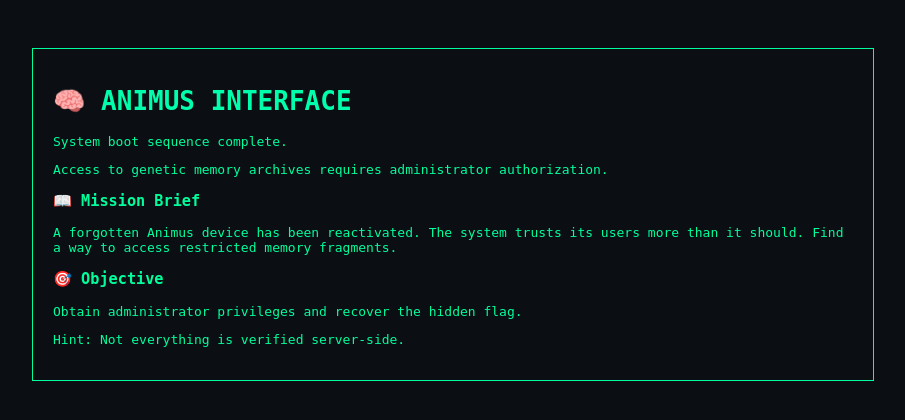
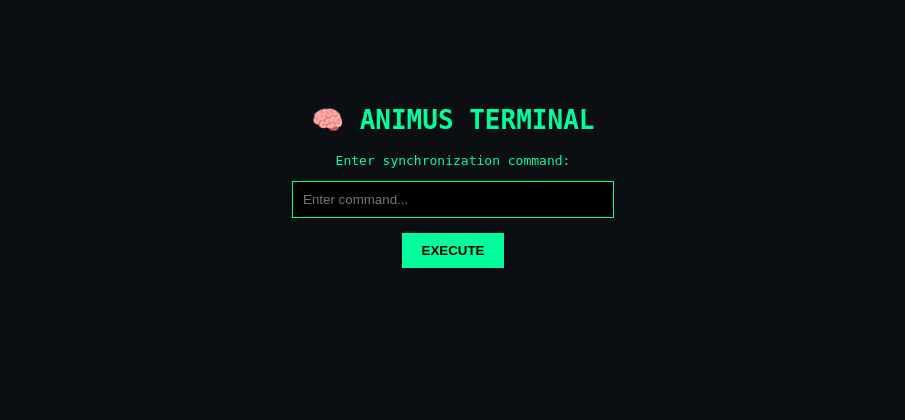
Before and after one commit to rkroshann/animus-challenge, a Flask app: page / in a window 1280 px wide. Shown: the top 420 px of the page, without its empty margins (187-1092 px from the left). Run offline with Flask 3, Linux system fonts and the light colour scheme.

Commit message:
Update index.html

```diff
--- a/Templates/index.html
+++ b/Templates/index.html
@@ -1,49 +1,49 @@
 <!DOCTYPE html>
 <html>
 <head>
-    <title>Animus Terminal</title>
+    <title>Animus Console</title>
     <style>
         body {
             background: #0b0f14;
             color: #00ff9c;
             font-family: monospace;
-            padding: 40px;
+            text-align: center;
+            padding-top: 80px;
         }
-        .box {
+        input {
+            padding: 10px;
+            width: 300px;
+            background: black;
+            color: #00ff9c;
             border: 1px solid #00ff9c;
-            padding: 20px;
-            max-width: 800px;
-            margin: auto;
         }
-        h1 { color: #00ffaa; }
+        button {
+            padding: 10px 20px;
+            background: #00ff9c;
+            border: none;
+            font-weight: bold;
+        }
+        .msg {
+            margin-top: 20px;
+            color: #00ffaa;
+        }
     </style>
 </head>
 <body>
-<div class="box">
-<h1>🧠 ANIMUS INTERFACE</h1>
 
-<p>System boot sequence complete.</p>
+<h1>🧠 ANIMUS TERMINAL</h1>
 
-<p>
-Access to genetic memory archives requires administrator authorization.
-</p>
+<p>Enter synchronization command:</p>
 
-<h3>📖 Mission Brief</h3>
+<form method="POST">
+    <input name="text" placeholder="Enter command..." required>
+    <br><br>
+    <button type="submit">EXECUTE</button>
+</form>
 
-<p>
-A forgotten Animus device has been reactivated.
-The system trusts its users more than it should.
-Find a way to access restricted memory fragments.
-</p>
+{% if message %}
+<div class="msg">{{ message }}</div>
+{% endif %}
 
-<h3>🎯 Objective</h3>
-
-<p>
-Obtain administrator privileges and recover the hidden flag.
-</p>
-
-<p>Hint: Not everything is verified server-side.</p>
-
-</div>
 </body>
 </html>
```
